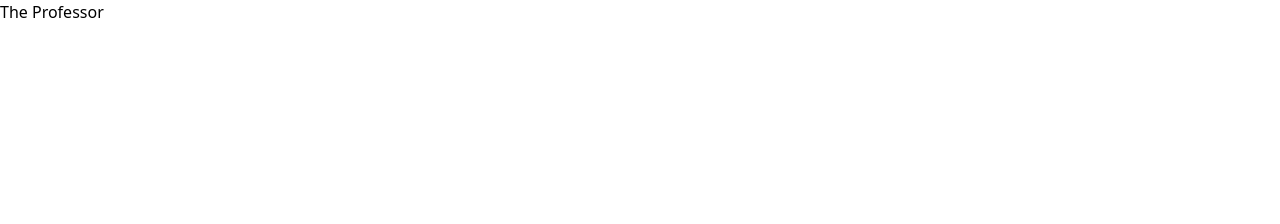
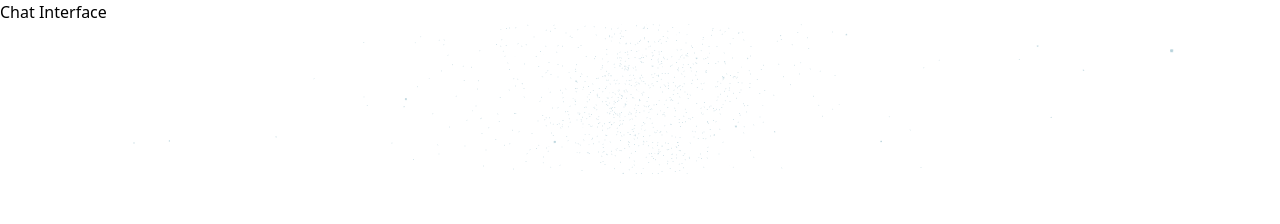
Before and after one commit to Vegapunk-debug/the-professor, a React (Vite) app in the folder client/: page / in a window 1280 px wide. Shown: the top 224 px of the page. Built offline with nearby package versions, Linux system fonts and the light colour scheme.

Commit message:
Implemented3D backdrop using  threejs

```diff
--- a/client/src/App.tsx
+++ b/client/src/App.tsx
@@ -1,9 +1,9 @@
-
+import ChatInterface from "./components/ChatInterface";
 
 export default function App() {
   return (
     <div>
-      <h1 className="text-3xl font-bold underline">The Professor</h1>
+      <ChatInterface />
     </div>
   )
 }
--- /dev/null
+++ b/client/src/components/ChatInterface.tsx
@@ -0,0 +1,19 @@
+import ThreeBackground from './ThreeBackground';
+
+interface Message {
+    id: number;
+    text: string;
+    sender: 'user' | 'ai';
+    timestamp: Date;
+}
+
+const ChatInterface: React.FC = () => {
+    return (
+        <div>
+            <h1>Chat Interface</h1>
+            <ThreeBackground />
+        </div>
+    )
+}
+
+export default ChatInterface
--- /dev/null
+++ b/client/src/components/ThreeBackground.tsx
@@ -0,0 +1,44 @@
+import React, { useRef } from 'react';
+import { Canvas, useFrame } from '@react-three/fiber';
+import { OrbitControls, Points, PointMaterial } from '@react-three/drei';
+import * as THREE from 'three';
+import * as random from 'maath/random/dist/maath-random.esm';
+
+const StarField = (props: any) => {
+
+    const ref = useRef<THREE.Points>(null!)
+
+    const [sphere] = React.useState(() => random.inSphere(new Float32Array(5000), { radius: 1.5 }))
+
+    useFrame((state, delta) => {
+        ref.current.rotation.x -= delta / 10
+        ref.current.rotation.y -= delta / 15
+    })
+
+    return (
+        <group rotation={[0, 0, Math.PI / 4]}>
+            <Points ref={ref} positions={sphere as Float32Array} stride={3} frustumCulled={false} {...props}>
+                <PointMaterial
+                    transparent
+                    color="#4299e1"
+                    size={0.005}
+                    sizeAttenuation={true}
+                    depthWrite={false}
+                />
+            </Points>
+        </group>
+    )
+}
+
+const ThreeBackground: React.FC = () => {
+    return (
+        <div className="absolute inset-0 z-0 bg-black">
+            <Canvas camera={{ position: [0, 0, 1] }}>
+                <StarField />
+                <OrbitControls enableZoom={false} autoRotate autoRotateSpeed={0.5} />
+            </Canvas>
+        </div>
+    )
+}
+
+export default ThreeBackground
--- /dev/null
+++ b/client/src/maath-random.esm.d.ts
@@ -0,0 +1 @@
+declare module 'maath/random/dist/maath-random.esm';
```
Also changed, not shown: client/package.json (+6 -1 lines), 1 other file (tests, documents, lock files or other folders).
